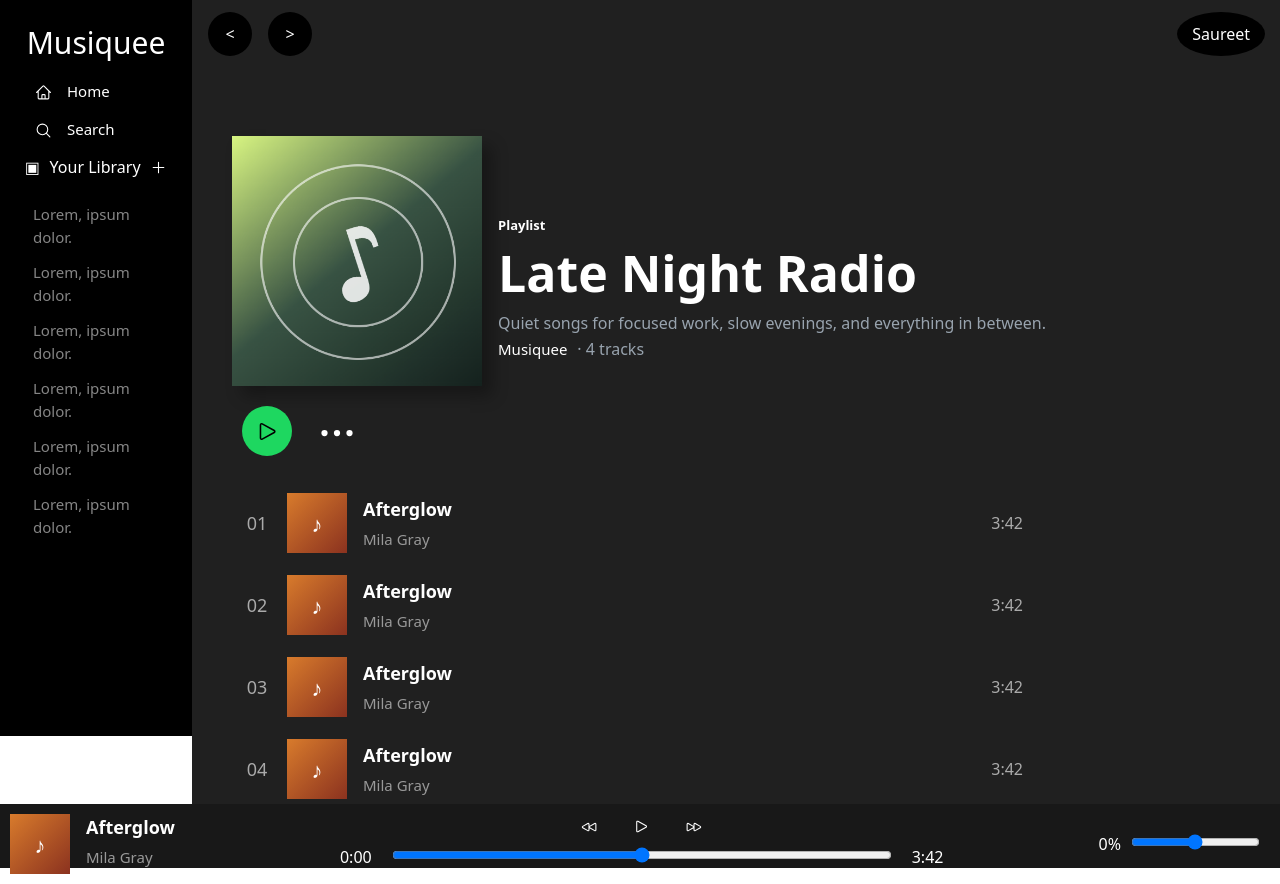
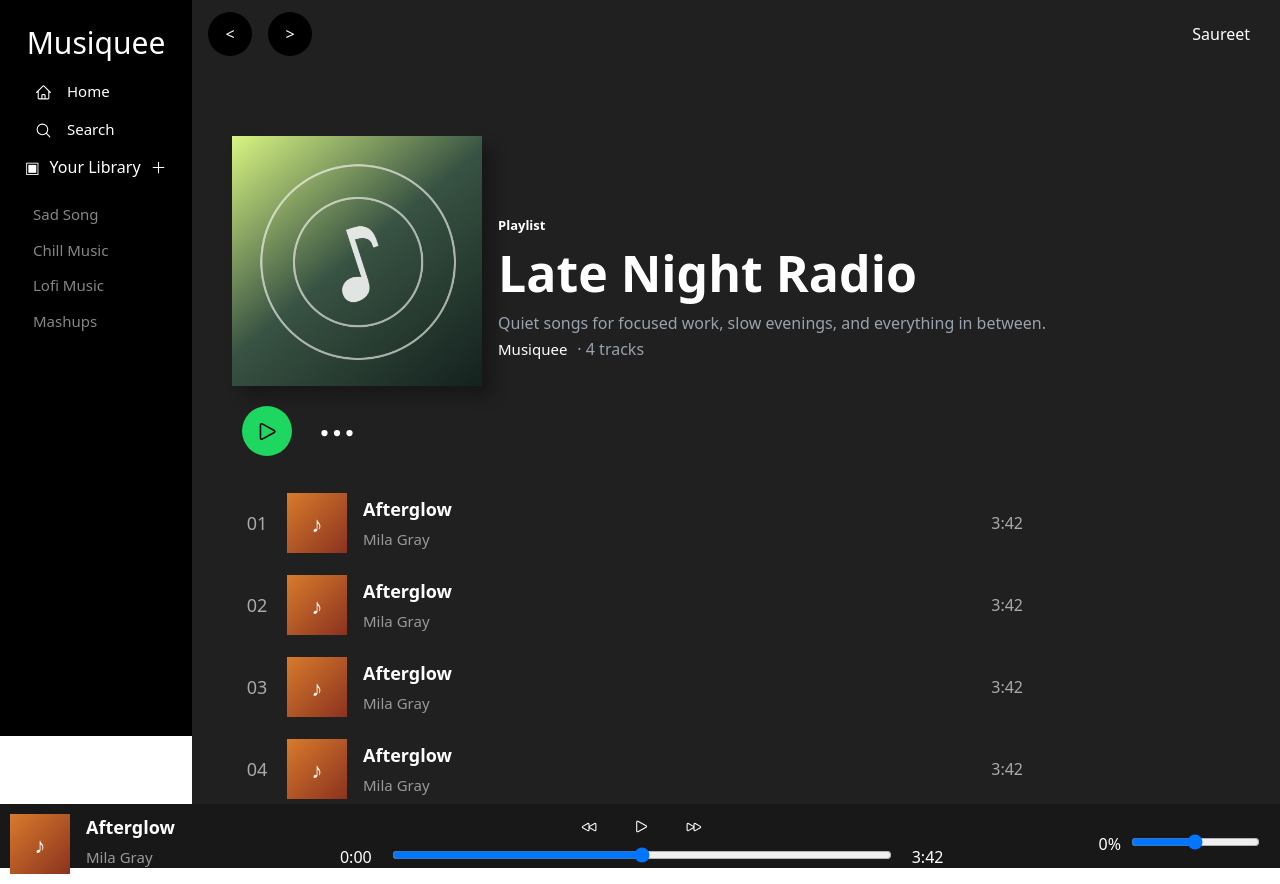
Before and after one commit to saureetc007/Musique, a plain HTML site: page index.html in a window 1280 px wide. Drawn offline with nearby package versions, Linux system fonts and the light colour scheme.

Commit message:
Responsive Design Improvements

```diff
--- a/index.html
+++ b/index.html
@@ -45,12 +45,10 @@
                     </div>
                     </div>
                     <div class="" style="margin-top: 24px;" >
-                        <div class="song-name">Lorem, ipsum dolor.</div>
-                        <div class="song-name">Lorem, ipsum dolor.</div>
-                        <div class="song-name">Lorem, ipsum dolor.</div>
-                        <div class="song-name">Lorem, ipsum dolor.</div>
-                        <div class="song-name">Lorem, ipsum dolor.</div>
-                        <div class="song-name">Lorem, ipsum dolor.</div>
+                        <div class="song-name">Sad Song</div>
+                        <div class="song-name">Chill Music</div>
+                        <div class="song-name">Lofi Music</div>
+                        <div class="song-name">Mashups</div>
                     </div>
                                 </div>
                             </div>
--- a/style.css
+++ b/style.css
@@ -80,8 +80,6 @@ svg {
     padding-left: 15px;
     margin-left: 16px;
     margin-top: 12px;
-    background-color: black;
-    border-radius: 70%;
     display: flex;
     justify-content: center;
     align-items: center;
@@ -226,7 +224,7 @@ svg {
 
 
     .name {
-        font-size: 20px;
+        font-size: 16px;
     }
 
     .home {
```
